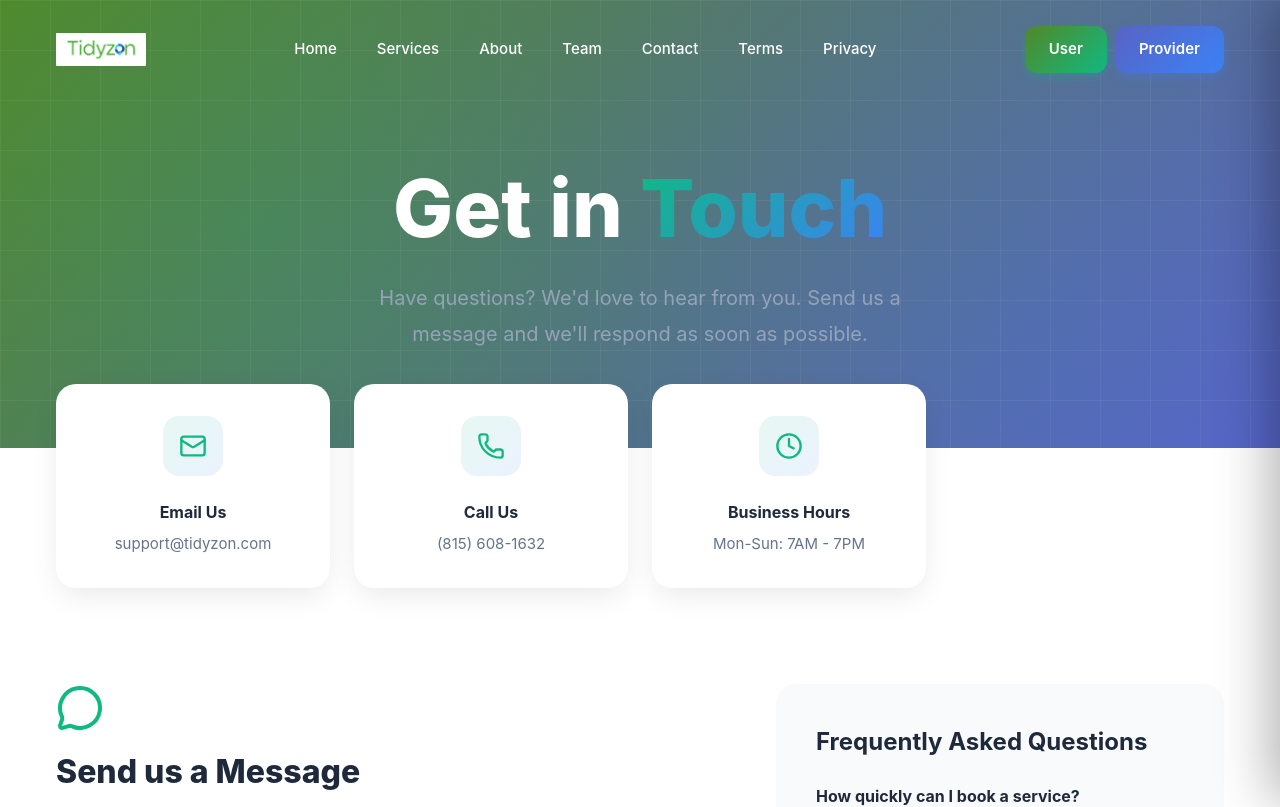
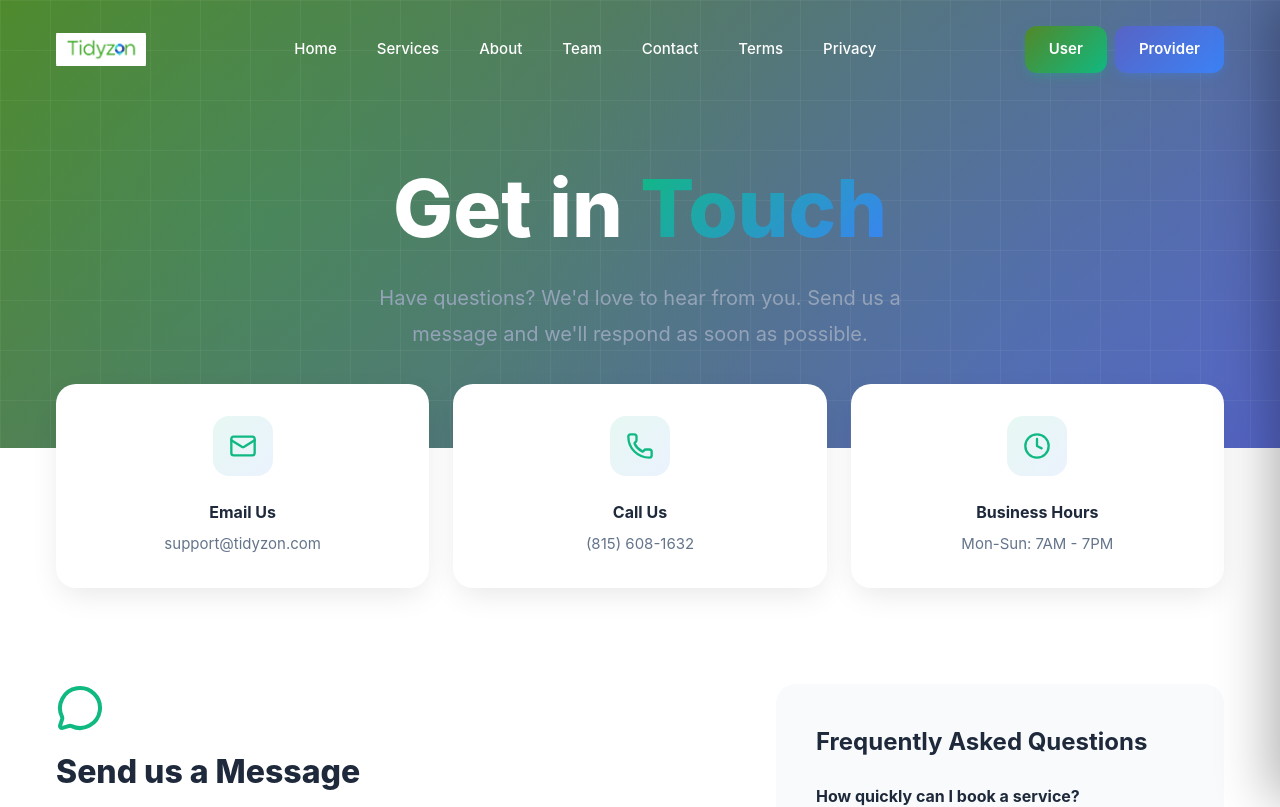
Before and after one commit to nuamah/tidyzon-web, a React (Vite) app: page /help in a window 1280 px wide. Shown: the top 807 px of the page. Built offline with nearby package versions, Linux system fonts and the light colour scheme; no server answers; a web font is replaced by a local one.

Commit message:
fix(contact): center three info cards in grid layout
Made-with: Cursor

```diff
--- a/src/pages/ContactPage.css
+++ b/src/pages/ContactPage.css
@@ -88,11 +88,25 @@
   .contact-info-grid {
     grid-template-columns: repeat(2, 1fr);
   }
+
+  /* Center the lone third card on the second row */
+  .contact-info-card:nth-child(3) {
+    grid-column: 1 / -1;
+    justify-self: center;
+    width: 100%;
+    max-width: calc((100% - 1.5rem) / 2);
+  }
 }
 
 @media (min-width: 1024px) {
   .contact-info-grid {
-    grid-template-columns: repeat(4, 1fr);
+    grid-template-columns: repeat(3, 1fr);
+  }
+
+  .contact-info-card:nth-child(3) {
+    grid-column: auto;
+    justify-self: stretch;
+    max-width: none;
   }
 }
 
```
